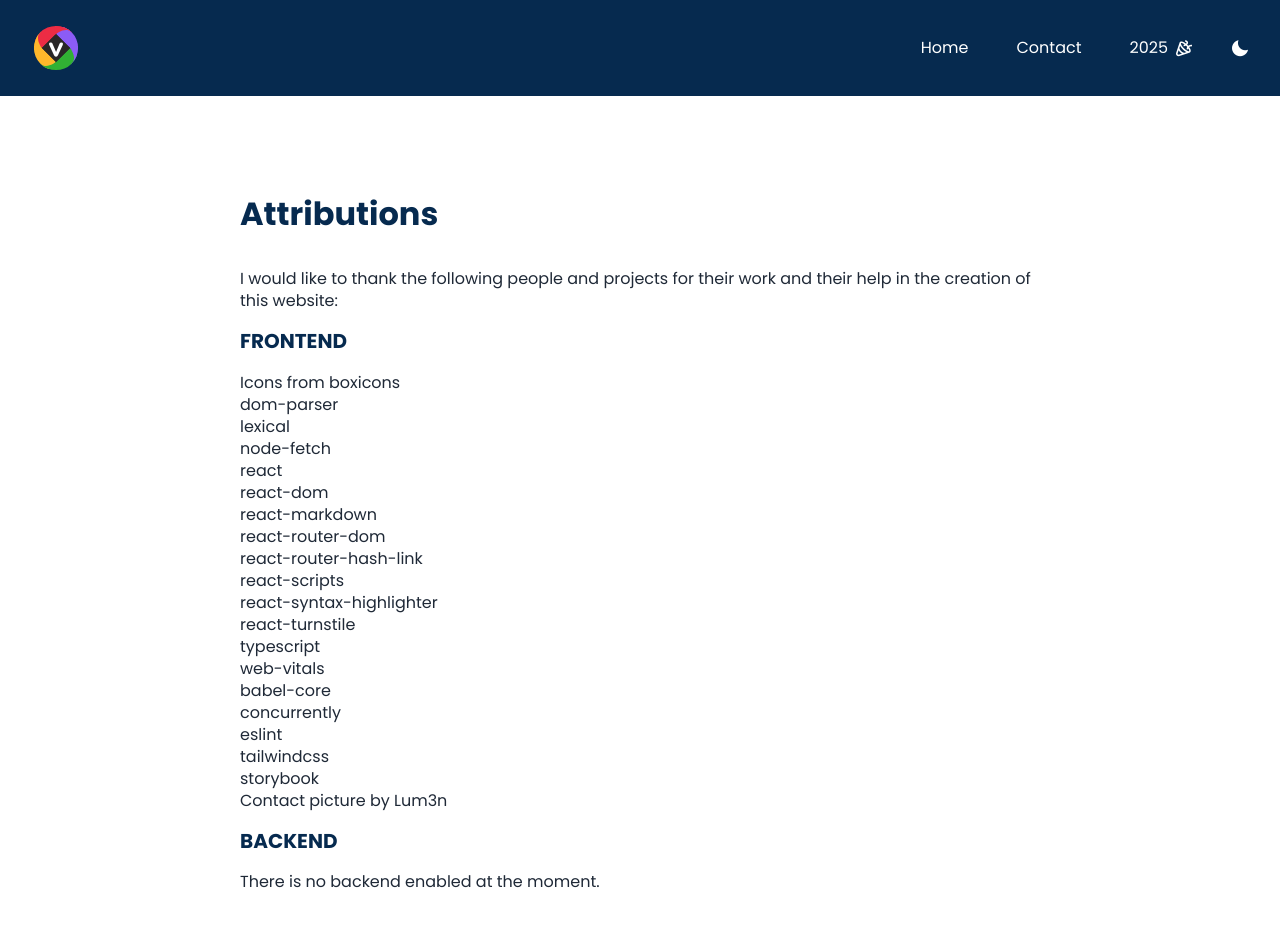
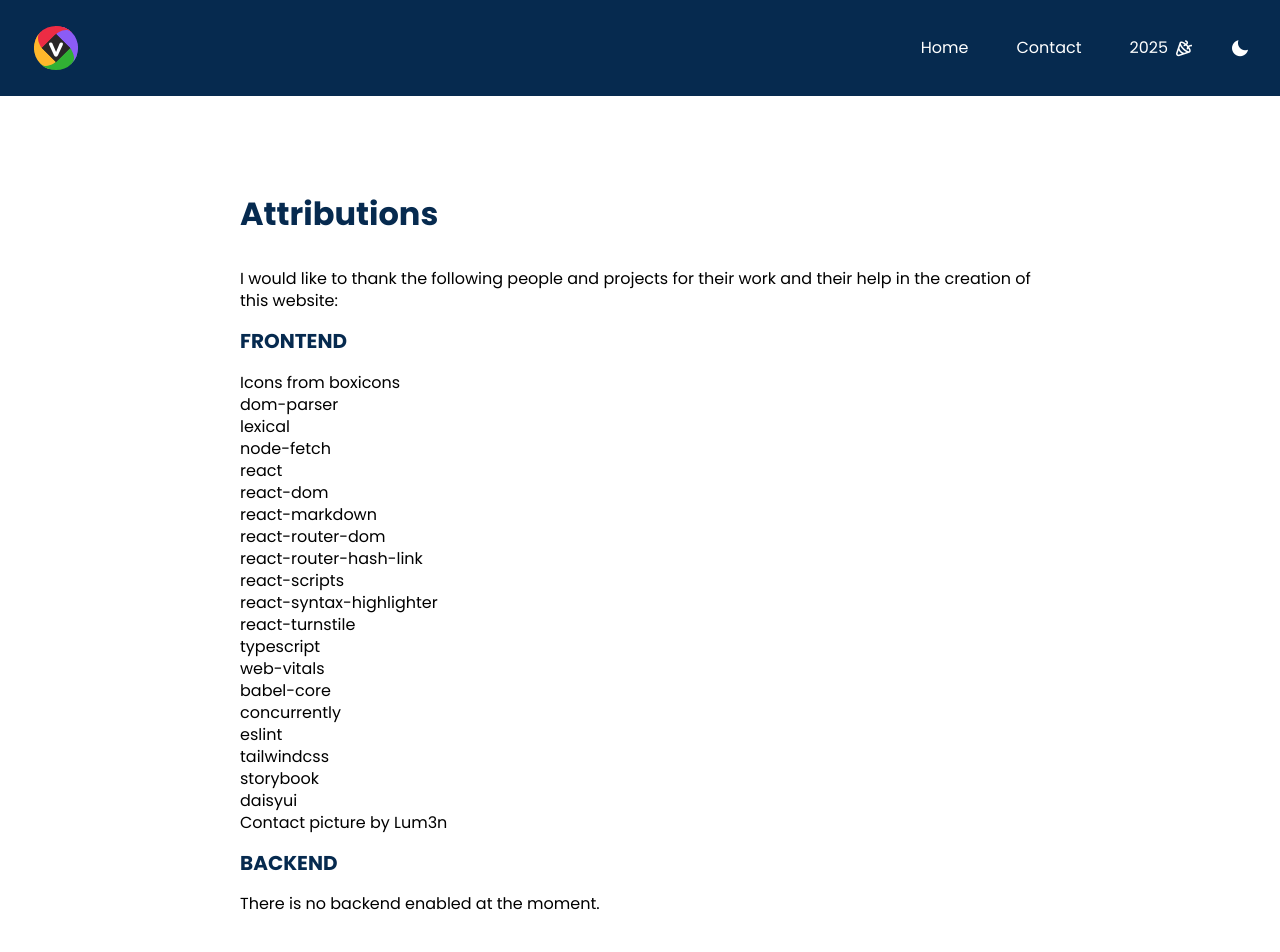
Before and after one commit to Vortezz/vortezzdev, a React (Create React App) app: page /attributions in a window 1280 px wide. Shown: the top 952 px of the page. Built offline with nearby package versions, Linux system fonts and the light colour scheme.

Commit message:
fix: disable all daisyui themes

```diff
--- a/src/pages/legal/AttributionsPage.tsx
+++ b/src/pages/legal/AttributionsPage.tsx
@@ -68,6 +68,9 @@ export function AttributionsPage() {
 						<li><a href="https://www.npmjs.com/package/storybook"
 							rel={"noreferrer"}
 							target={"_blank"}>storybook</a></li>
+						<li><a href="https://www.npmjs.com/package/daisyui"
+							rel={"noreferrer"}
+							target={"_blank"}>daisyui</a></li>
 						<li><a href="https://www.pexels.com/@lum3n-44775/"
 							rel={"noreferrer"}
 							target={"_blank"}>Contact picture by Lum3n</a></li>
--- a/tailwind.config.js
+++ b/tailwind.config.js
@@ -68,4 +68,7 @@ module.exports = {
 	plugins: [
 		require("daisyui"),
 	],
+	daisyui: {
+		themes: [],
+	},
 };
```
